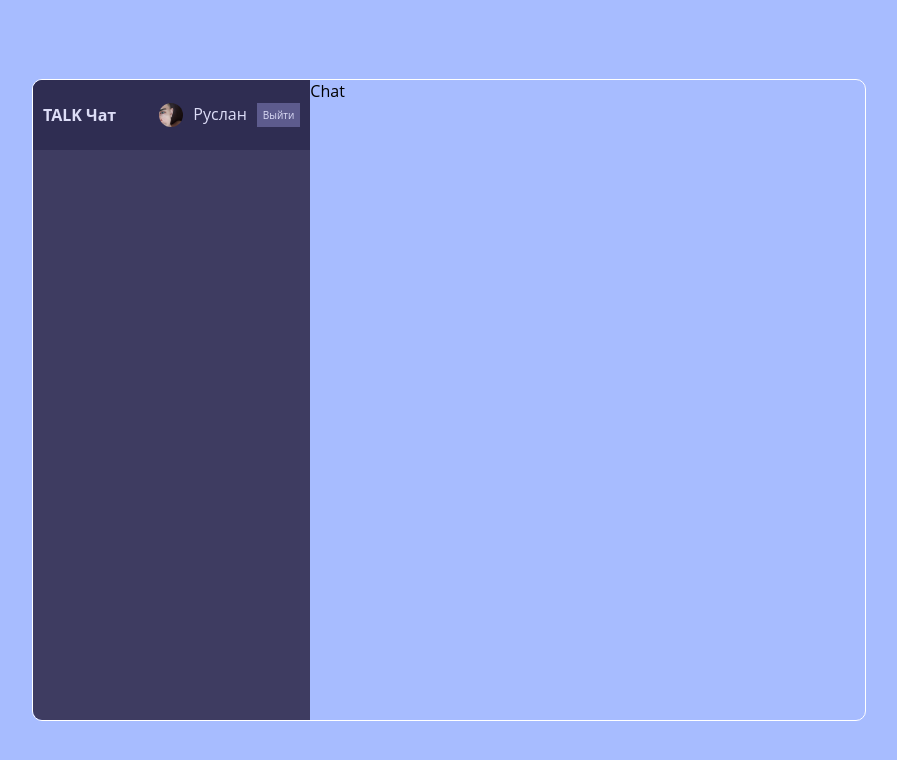
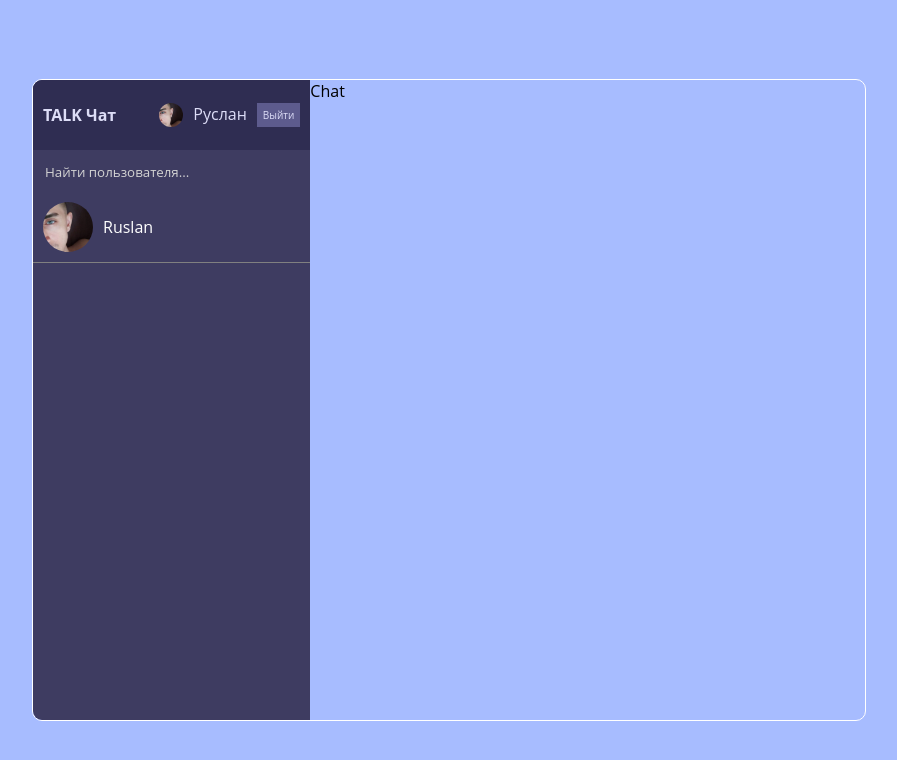
Before and after one commit to codeedocc/chatWithFriends, a React (Create React App) app: page / in a window 1280 px wide. Shown: the top 760 px of the page, without its empty margins (191-1088 px from the left). Built offline with nearby package versions, Linux system fonts and the light colour scheme.

Commit message:
created Search comp and styles for it

```diff
--- a/src/components/Search.jsx
+++ b/src/components/Search.jsx
@@ -1,7 +1,20 @@
 import React from 'react'
+import Face from '../assets/img/1.jpg'
 
 const Search = () => {
-  return <div>Search</div>
+  return (
+    <div className="search">
+      <div className="searchForm">
+        <input type="text" placeholder="Найти пользователя..." />
+      </div>
+      <div className="userChat">
+        <img src={Face} alt="user photo" />
+        <div className="userChatInfo">
+          <span>Ruslan</span>
+        </div>
+      </div>
+    </div>
+  )
 }
 
 export default Search
--- a/src/components/Sidebar.jsx
+++ b/src/components/Sidebar.jsx
@@ -1,10 +1,12 @@
 import React from 'react'
 import Navbar from './Navbar'
+import Search from './Search'
 
 const Sidebar = () => {
   return (
     <div className="sidebar">
       <Navbar />
+      <Search />
     </div>
   )
 }
--- a/src/style.scss
+++ b/src/style.scss
@@ -130,6 +130,45 @@
           }
         }
       }
+
+      .search {
+        border-bottom: 1px solid gray;
+
+        .searchForm {
+          padding: 10px;
+
+          input {
+            background-color: transparent;
+            border: none;
+            color: white;
+            outline: none;
+
+            &::placeholder {
+              color: lightgray;
+            }
+          }
+        }
+      }
+
+      .userChat {
+        padding: 10px;
+        display: flex;
+        align-items: center;
+        gap: 10px;
+        color: white;
+        cursor: pointer;
+
+        &:hover {
+          background-color: #2f2d52;
+        }
+
+        img {
+          width: 50px;
+          height: 50px;
+          border-radius: 50%;
+          object-fit: cover;
+        }
+      }
     }
 
     .chat {
```
